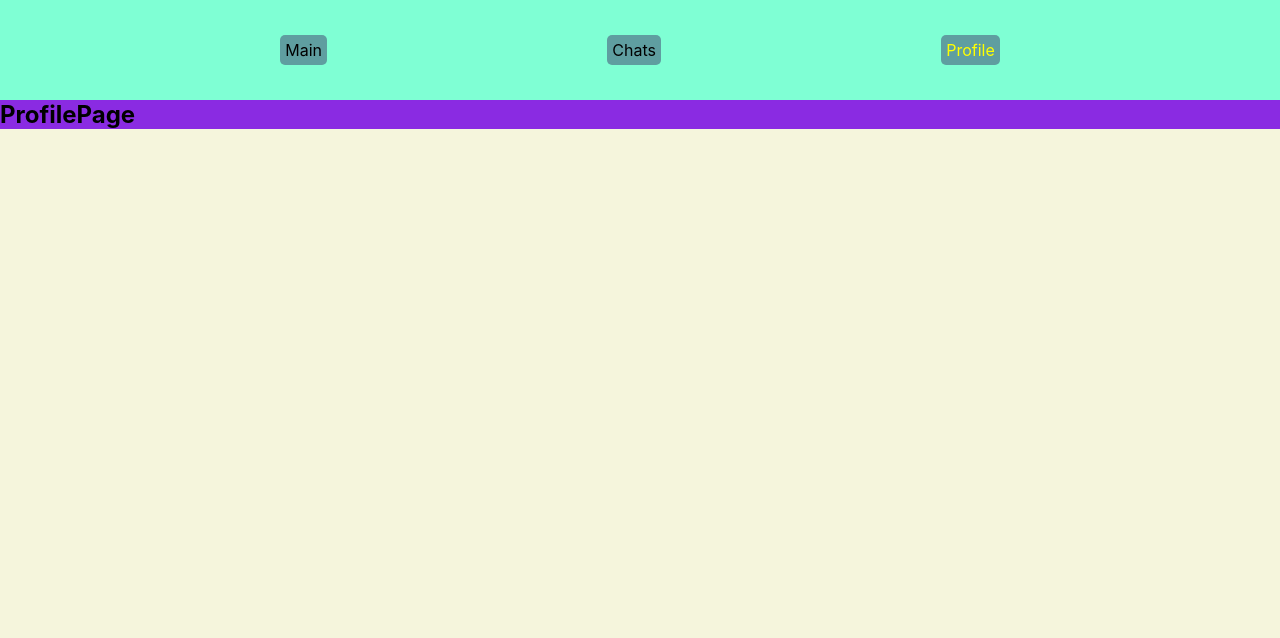
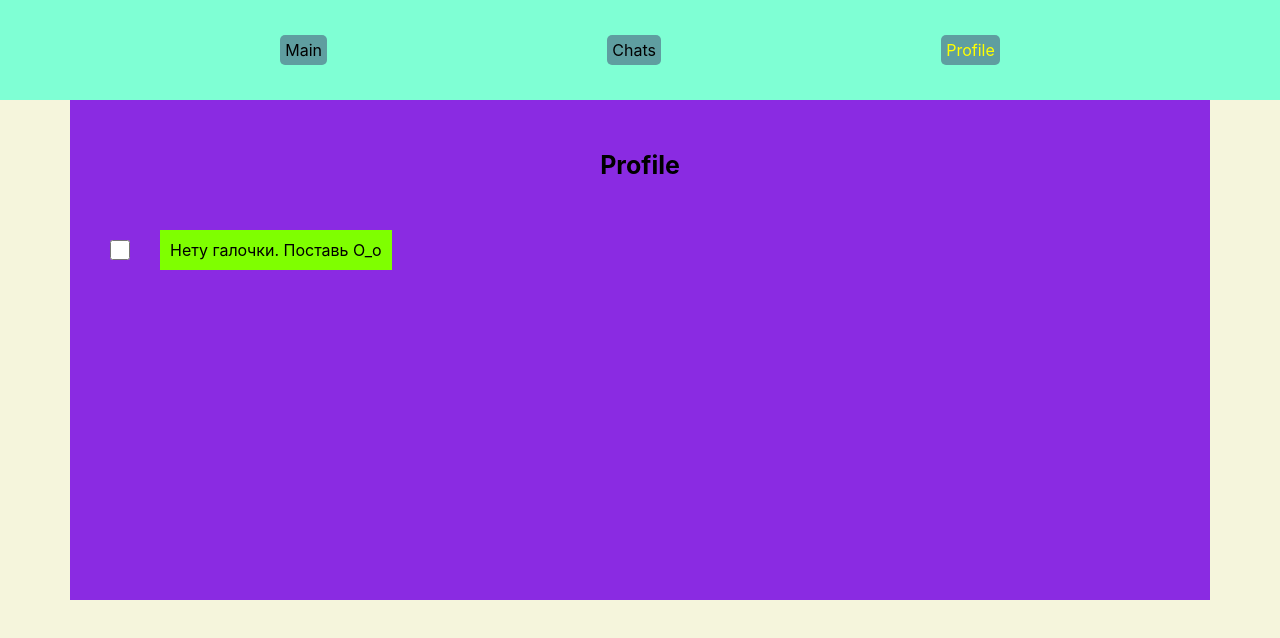
Before and after one commit to Denver95/React, a React (Create React App) app: page /profile in a window 1280 px wide. Shown: the top 638 px of the page. Built offline with nearby package versions, Linux system fonts and the light colour scheme.

Commit message:
HomeWork-5
Добавил checkbox

```diff
--- a/package.json
+++ b/package.json
@@ -9,8 +9,10 @@
     "@testing-library/user-event": "^13.5.0",
     "react": "^18.2.0",
     "react-dom": "^18.2.0",
+    "react-redux": "^8.0.5",
     "react-router-dom": "^6.5.0",
     "react-scripts": "5.0.1",
+    "redux": "^4.2.0",
     "web-vitals": "^2.1.4"
   },
   "scripts": {
--- a/src/App.js
+++ b/src/App.js
@@ -6,13 +6,20 @@ import { ProfilePage } from './Page/Profile/ProfilePage'
 import { Route, Routes } from 'react-router-dom'
 import { ListChat } from './components/ListChat/ListChat'
 
+// 3. Подключаем наш стор и провайдер
+import { Provider } from 'react-redux'
+import { store } from './Store/index'
+
+
+
+
 export function App() {
 
 
 
   return (
-    <div >
-
+    //4. Оборачиваем наше приложение (можно отдельный компонент) в провайдер и пропсами прокидываем наш стор(хранилище)
+    <Provider store={store}>
       <Routes>
         <Route path='/' element={<Navigation />}>
           <Route index element={<MainPage />} />
@@ -26,9 +33,6 @@ export function App() {
         {/* Защита от Дурака */}
         <Route path='*' element={(<h1 >404 Error</h1>)}></Route>
       </Routes >
-
-
-    </div >
-
+    </Provider>
   )
 }
--- a/src/Page/Profile/Profile.module.css
+++ b/src/Page/Profile/Profile.module.css
@@ -1,3 +1,31 @@
+.container_profile {
+	width: 1140px;
+	margin: 0 auto;
+	background-color: blueviolet;
+	height: 500px;
+}
+
 .ProfilePage {
-	background-color: blueviolet;
+	text-align: center;
+	line-height: 30px;
+	font-size: 25px;
+	padding: 50px 0;
 }
+
+.form {
+	display: flex;
+	align-items: center;
+}
+
+.checkbox {
+	height: 20px;
+	width: 20px;
+	cursor: pointer;
+	margin-left: 40px;
+}
+
+.name_p {
+	background-color: chartreuse;
+	padding: 10px;
+	margin-left: 30px;
+}
--- a/src/Page/Profile/ProfilePage.jsx
+++ b/src/Page/Profile/ProfilePage.jsx
@@ -1,17 +1,39 @@
-import style_profile from './Profile.module.css'
+import style from './Profile.module.css'
 
-
-
+//5. Чтобы обратится к нашему хранилищу используем хук useSelector, а чтобы изменить наше хранилище useDispatch
+import { useSelector, useDispatch } from 'react-redux'
+import * as types from '../../Store/types/profile_type'
 
 export function ProfilePage() {
 
+	// Создадиим переменую в которой хрнаится  текущее состояние CheckBox
+	let status = useSelector((store) => store.check);
 
+	// // Создадим новую переменную которая будет менять название чек бокса True/False
+	// let [boolean, setBoolean] = useState(true)
+
+	// Изменение данных в сторе
+	const dispatch = useDispatch();
+
+	// Создаем колбек функцию которая будет записывать нам в переменную boolean  название
+
+	let handleChangeBoolean = () => {
+		status = !status
+		dispatch({ type: types.Status_CheckBox, payload: status })
+	}
 
 	return (
-		<div className={style_profile.ProfilePage}>
-			<h2>ProfilePage</h2>
-
+		<div className={style.container_profile}>
+			<h4 className={style.ProfilePage}>Profile</h4>
+			<form className={style.form}>
+				<input
+					className={style.checkbox}
+					type='checkbox'
+					checked={status}
+					onChange={handleChangeBoolean}
+				/>
+				<p className={style.name_p}>{status ? 'Галочка стоит, Спасибо =)' : 'Нету галочки. Поставь О_о'} </p>
+			</form>
 		</div>
-
-	)
+	);
 }
--- /dev/null
+++ b/src/Store/index.js
@@ -0,0 +1,13 @@
+
+// 1. Импортруем createStore, compose    и наш profile_reducer
+
+import { createStore, compose } from "redux";
+import { profile_reducer } from './reducers/profile_reducer';
+
+
+//  Чтоб в redux devtools можно было работать со стором, акшион
+const composeEnhancers = window.__REDUX_DEVTOOLS_EXTENSION_COMPOSE__ || compose;
+
+// 2. Создаем Стор
+
+export let store = createStore(profile_reducer, composeEnhancers())
--- /dev/null
+++ b/src/Store/reducers/profile_reducer.js
@@ -0,0 +1,23 @@
+// Импортируем все что находится в файле types в переменную types
+import * as types from '../types/profile_type'
+
+
+// начальное состояние checkBox
+let checkBox = {
+	check: false
+}
+
+export const profile_reducer = (state = checkBox, action) => {
+	let { type, payload } = action
+
+	switch (type) {
+		case types.Status_CheckBox:
+			return {
+				...state,
+				check: payload,
+			}
+		default:
+			return state
+	}
+
+}
--- /dev/null
+++ b/src/Store/types/profile_type.js
@@ -0,0 +1,2 @@
+
+export let Status_CheckBox = 'Status_CheckBox';
--- a/src/components/ListChat/ListChat.jsx
+++ b/src/components/ListChat/ListChat.jsx
@@ -1,6 +1,4 @@
-import { useState } from "react"
-import { Link } from 'react-router-dom'
-import { nanoid } from 'nanoid'
+
 import style_listChat from './ListChat.module.css'
 
 export function ListChat() {
```
Also changed, not shown: src/styleApp.module.css (deleted, +0 -36 lines), src/Store/actions/profile_action.js (added), 1 other file (tests, documents, lock files or other folders).
